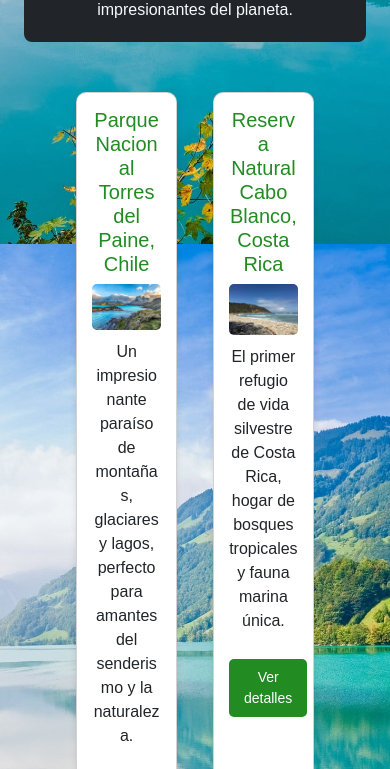
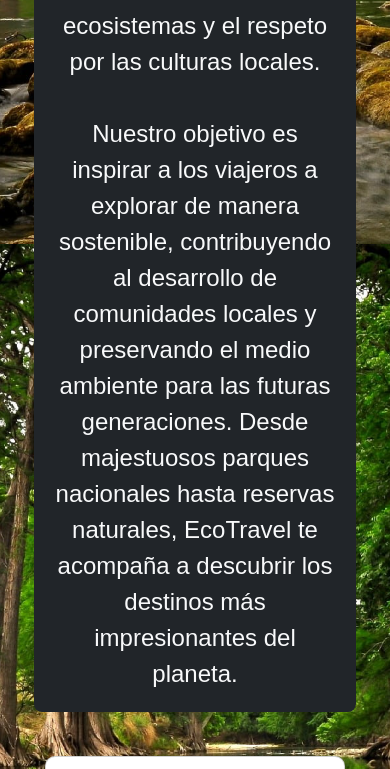
Before and after one commit to El-Rincon-Del-Cine/Ecotravel, a plain HTML site: page index.html in a window 390 px wide. Shown: the part 600-1369 px from the top of the page. Drawn offline with nearby package versions, Linux system fonts and the light colour scheme.

Commit message:
Add files via upload

```diff
--- a/css/style.css
+++ b/css/style.css
@@ -126,7 +126,7 @@ form{
 }
 
 /* Responsividad para pantallas entre 720px y 1080px */
-@media (min-width: 720px) and (min-height: 1080px) {
+@media (min-width: 1080px) and (max-height: 2412px) {
     body{
         background: url(/img/fmovil2.jpg) no-repeat fixed;
         background-size: cover;
@@ -160,3 +160,41 @@ form{
         font-size: 25px;
     }
 }
+
+/* Responsividad para pantallas entre 1080px y 2412px */
+@media (max-width: 1080px) and (max-height: 2412px) {
+    body{
+        background: url(/img/fmovil2.jpg) no-repeat fixed;
+        background-size: cover;
+    }
+
+    .card {
+        width: 100%;
+        display: block;
+        margin: 10px 0;
+    }
+
+    .card a {
+        font-size: 28px;
+    }
+
+    p {
+        font-size: 24px;
+        margin: 10px;
+        padding: 10px;
+    }
+
+    .container {
+        padding: 0 20px;
+    }
+
+    form, .btn {
+        font-size: 25px;
+        margin: 0;
+        padding: 20px;
+    }
+
+    a {
+        font-size: 25px;
+    }
+}
```
